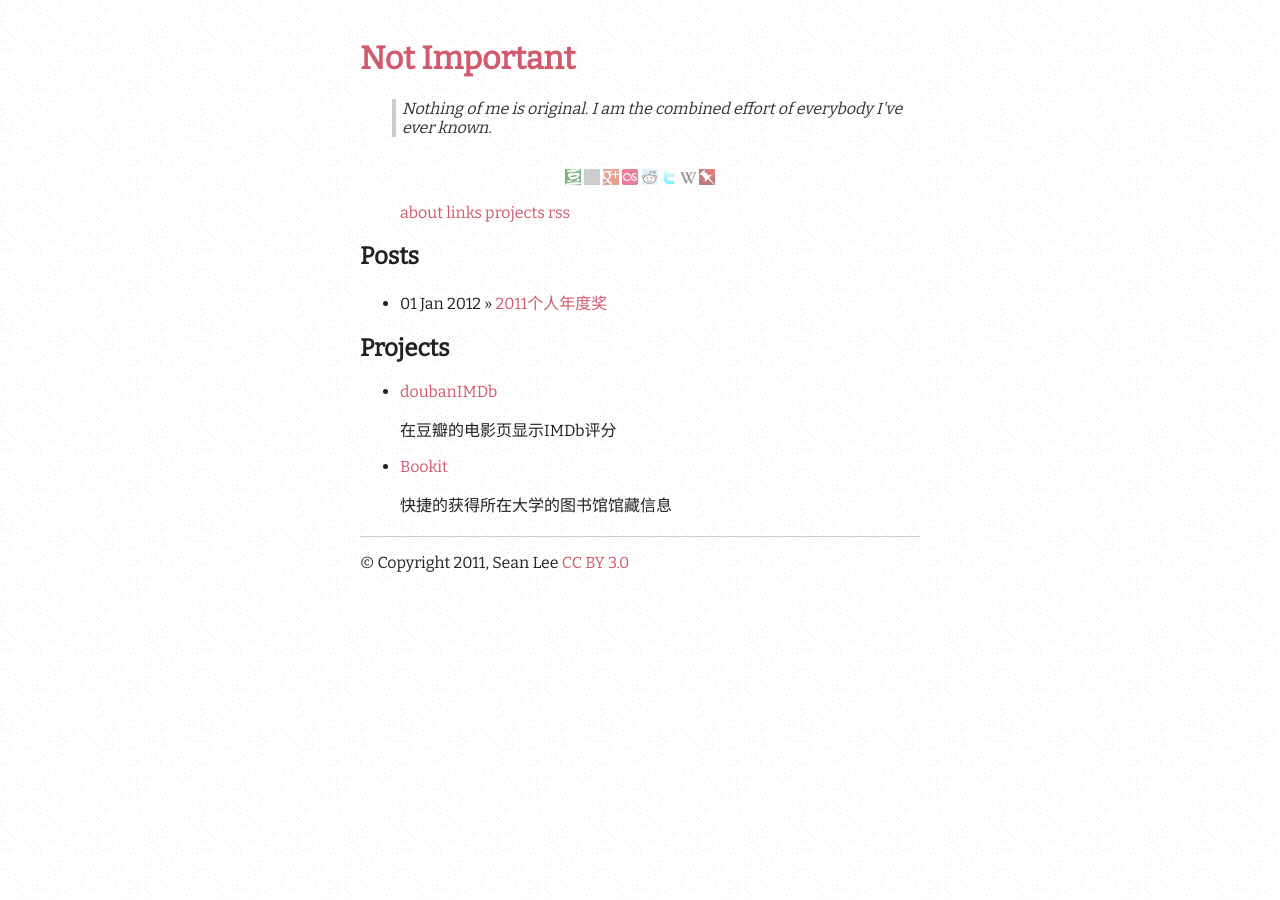
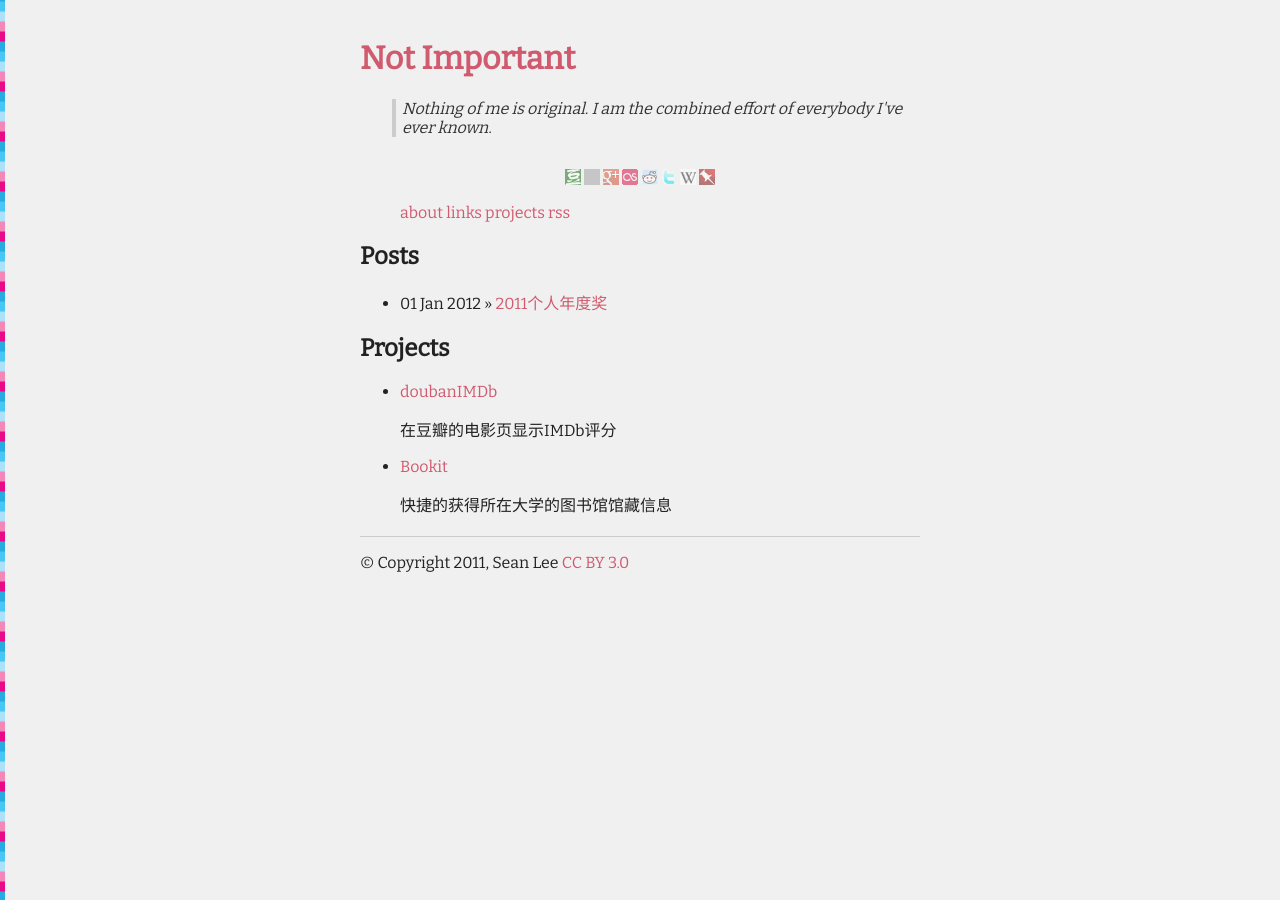
Before and after one commit to lisongx/notimportant.org, a Jekyll site: the page built from index.html, in a window 1280 px wide. Built offline with Jekyll 4.4.1, drawn with Linux system fonts in a browser that asks for light colours; nearby versions of some CDN libraries; grey boxes are pictures that could not be loaded.

Commit message:
changed background img

```diff
--- a/css/style.css
+++ b/css/style.css
@@ -1,5 +1,6 @@
 html {
-    background-image: url(/img/pattern.png);
+/*    background-image: url(/img/pattern.png);*/
+    background: #F0F0F0 url(/img/colors.png) repeat-y left bottom;
 }
 
 ::selection {
```
Also changed, not shown: img/colors.png (added).
